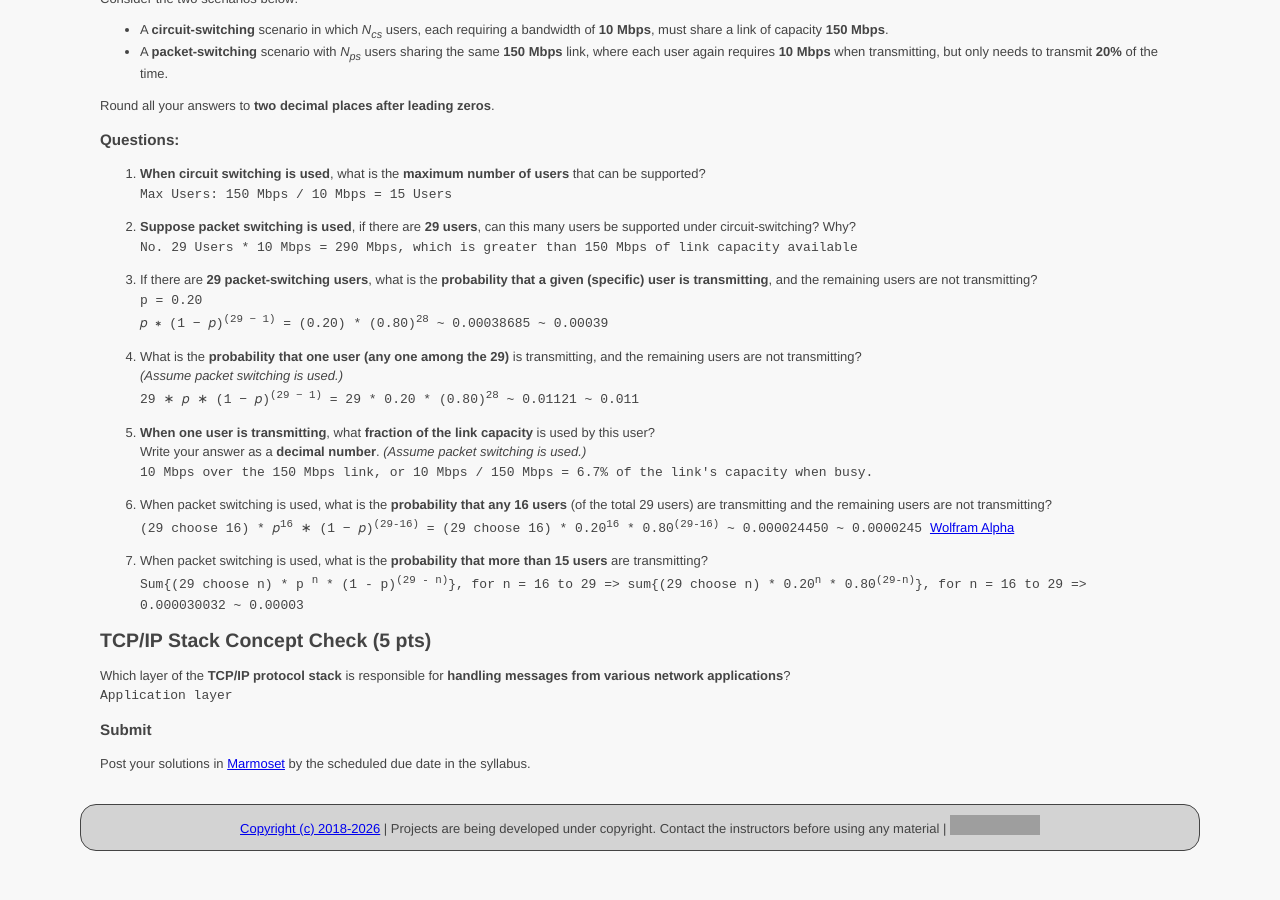
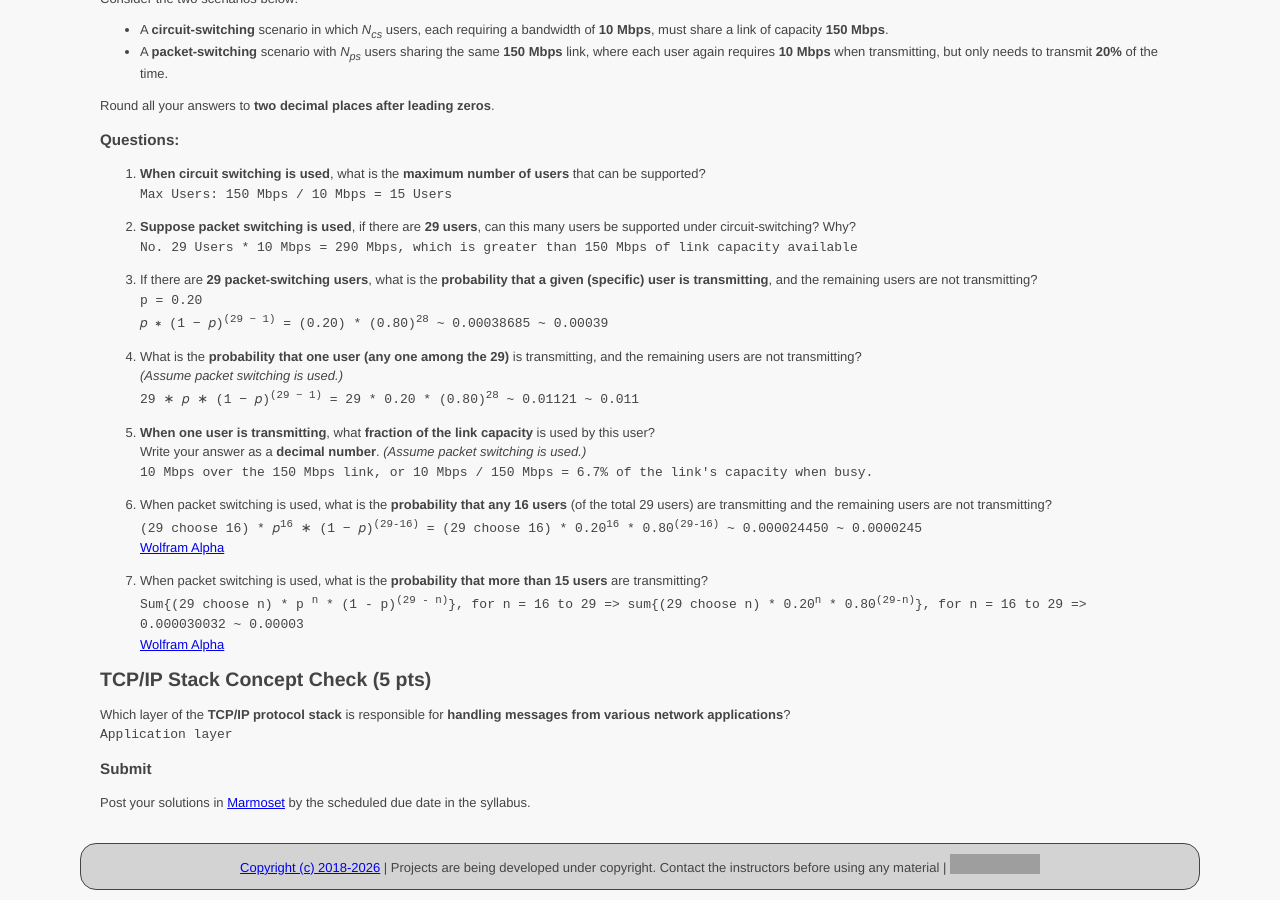
Before and after one commit to ycpcs/cs330-fall2026, a Jekyll site: the page built from assignments/chapter-1-review.md, in a window 1280 px wide and 900 px high, scrolled down 1323 px. Built offline with Jekyll 4.4.1, drawn with Linux system fonts in a browser that asks for light colours; before the commit the page ends 2184 px from its top, so only the background shows below that; grey boxes are pictures that could not be loaded.

Commit message:
add link

```diff
--- a/assignments/chapter-1-review.md
+++ b/assignments/chapter-1-review.md
@@ -132,6 +132,7 @@ Round all your answers to **two decimal places after leading zeros**.
   <code>
   (29 choose 16) * 𝑝<sup>16</sup> ∗ (1 − 𝑝)<sup>(29-16)</sup> = (29 choose 16) * 0.20<sup>16</sup> * 0.80<sup>(29-16)</sup> ~ 0.000024450 ~ 0.0000245
   </code>
+  <br/>
   <a href="https://www.wolframalpha.com/input?i=%2829+choose+16%29+*+0.2%5E16+*+0.8%5E%2829-16%29">Wolfram Alpha</a>
 
 
@@ -139,6 +140,9 @@ Round all your answers to **two decimal places after leading zeros**.
   <br/>
   <code>
    Sum{(29 choose n) * p <sup>n</sup> * (1 - p)<sup>(29 - n)</sup>}, for n = 16 to 29 => sum{(29 choose n) * 0.20<sup>n</sup> * 0.80<sup>(29-n)</sup>}, for n = 16 to 29 => 0.000030032 ~ 0.00003
+  </code>
+  <br/>
+  <a href="https://www.wolframalpha.com/input?i=sum%7B%2829+choose+n%29+*+0.20%5En+*+0.80%5E%2829-n%29%7D%2C+for+n+%3D+16+to+29">Wolfram Alpha</a>
 
 ## TCP/IP Stack Concept Check (5 pts)
 Which layer of the **TCP/IP protocol stack** is responsible for **handling messages from various network applications**?
```
